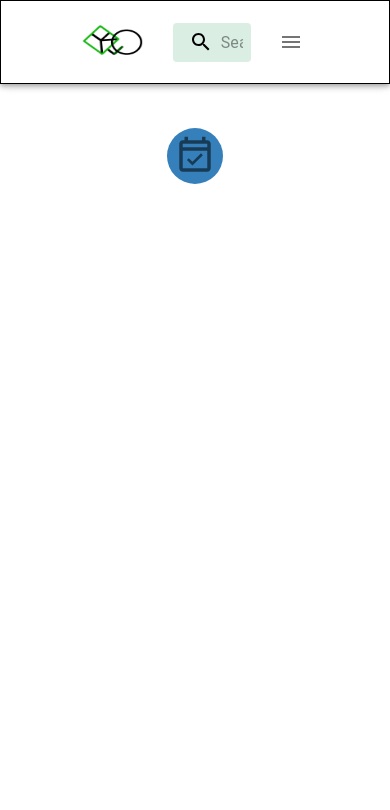
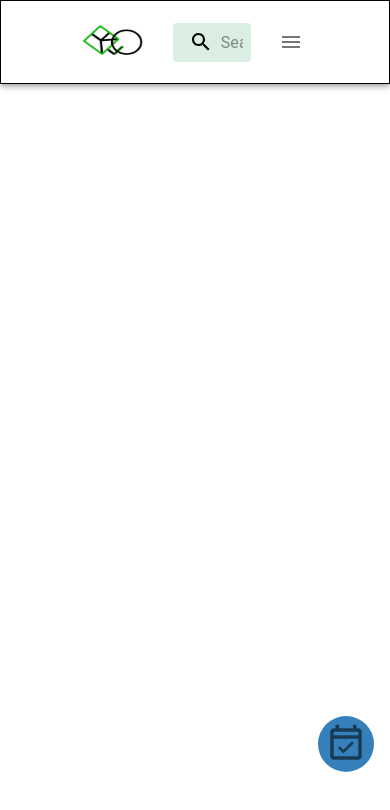
Before and after one commit to 2024tourismssu/FE, a React (Vite) app: page /festival in a window 390 px wide. Shown: the top 810 px of the page. Built offline with nearby package versions, Linux system fonts and the light colour scheme.

Commit message:
chore : react-calendar 수정 및 모바일 용 버튼 추가

```diff
--- a/src/pages/festival/styles/FestivalPage.module.scss
+++ b/src/pages/festival/styles/FestivalPage.module.scss
@@ -6,19 +6,21 @@
   height: 100vh;
   margin-top: 8rem;
 
-  &__subContent {
-    padding-top: 1.5rem;
-    font-size: 12px;
-  }
+}
 
-  &__mainContent {
-    display: grid;
-    grid-template-columns: repeat(2, 1fr);
-    gap: 2rem;
-    margin-top: 4rem;
+.calendarWrapper {
+  position: fixed;
+  bottom: 72px;
+  right: 16px;
+  z-index: 999;
+  background-color: white;
+  border-radius: 8px;
 
-    @media (max-width: 768px) {
-      grid-template-columns: 1fr;
-    }
-  }
 }
+
+.buttonContainer {
+  position: fixed;
+  bottom: 16px;
+  right: 16px;
+  z-index: 1000;
+}
--- a/src/pages/home/styles/HomePage.module.scss
+++ b/src/pages/home/styles/HomePage.module.scss
@@ -6,19 +6,7 @@
   height: 100vh;
   margin-top: 8rem;
 
-  &__subContent {
-    padding-top: 1.5rem;
-    font-size: 12px;
-  }
+  @media (max-width: 768px) {
 
-  &__mainContent {
-    display: grid;
-    grid-template-columns: repeat(2, 1fr);
-    gap: 2rem;
-    margin-top: 4rem;
-
-    @media (max-width: 768px) {
-      grid-template-columns: 1fr;
-    }
   }
 }
```
